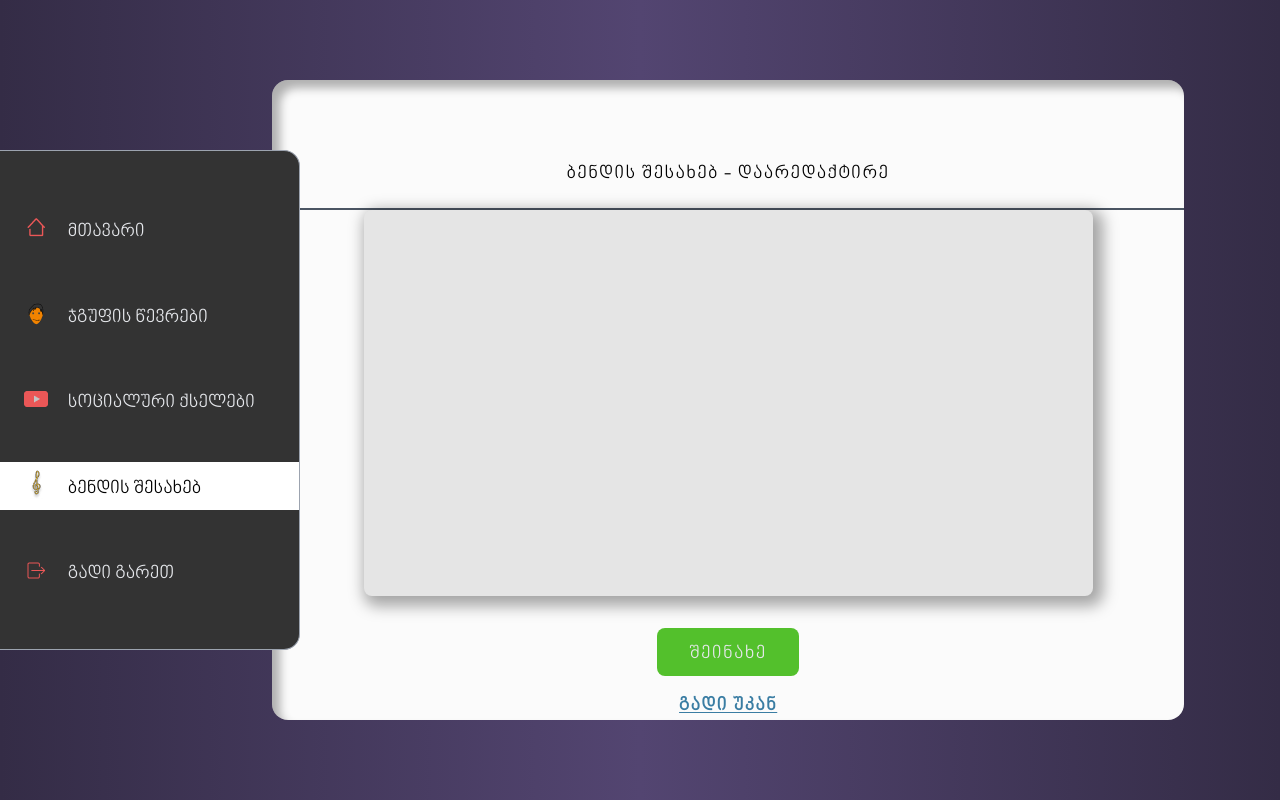
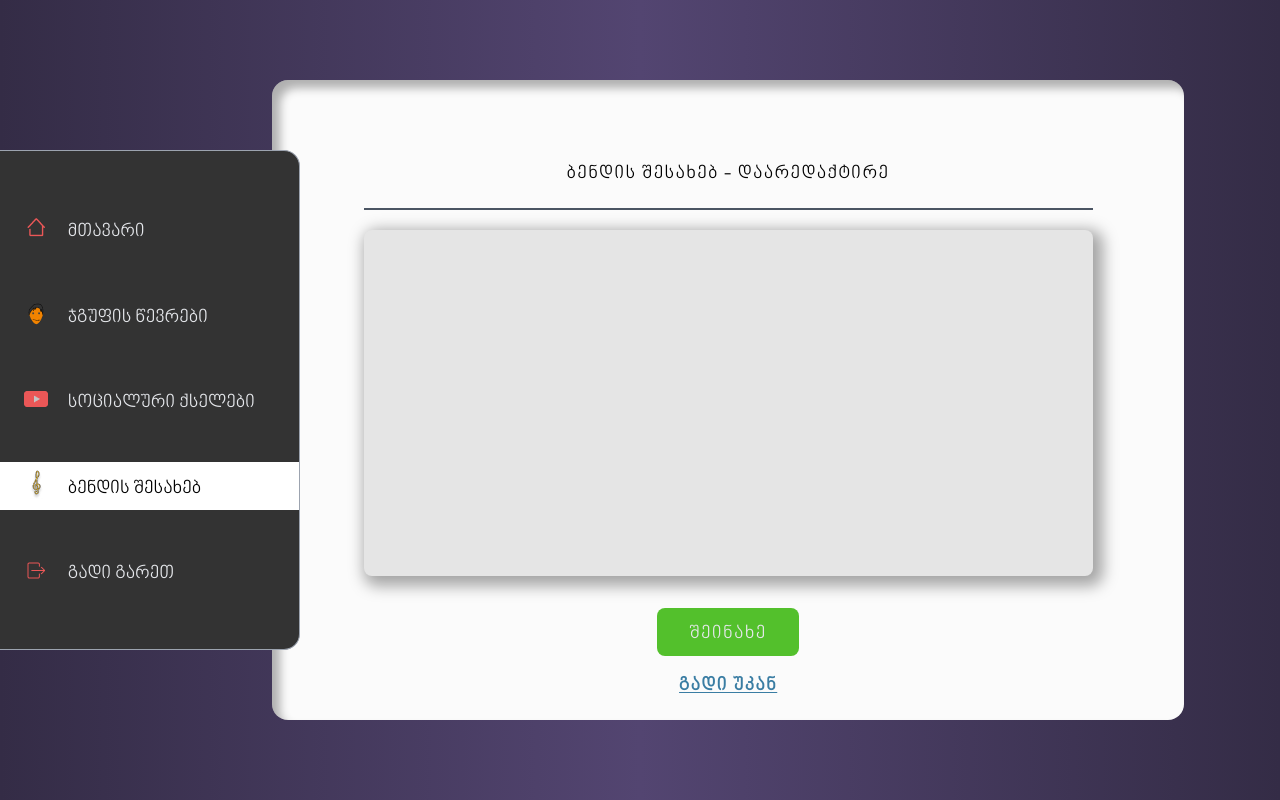
Before and after one commit to ibotchori/folk-soul, a React (Create React App) app: page /band-info/edit in a window 1280 px wide. Built offline with nearby package versions, Linux system fonts and the light colour scheme.

Commit message:
style: correct style on BandInfoEdit page

```diff
--- a/src/pages/BandInfoEdit/BandInfoEdit.tsx
+++ b/src/pages/BandInfoEdit/BandInfoEdit.tsx
@@ -9,16 +9,16 @@ const BandInfoEdit = (props: Props) => {
       {/* Content */}
       <div className='w-[77%]  h-[70vh] md:h-[80vh]  bg-[#FBFBFB] rounded-2xl flex flex-col justify-between items-center shadow-[inset_8px_8px_10px_0_rgba(0,0,0,0.3)]'>
         {/* Title */}
-        <Title
-          className='pt-20 text-lg pb- !w-full'
-          text='ბენდის შესახებ - დაარედაქტირე'
-        />
-
-        <div className=' w-[80%] mb-8  h-[460px] bg-[#E5E5E5] rounded-lg shadow-[5px_5px_15px_5px_rgba(0,0,0,0.35)]'>
-          {' '}
+        <div className=' w-[80%] '>
+          <Title
+            className='pt-20 text-lg pb- !w-full'
+            text='ბენდის შესახებ - დაარედაქტირე'
+          />
         </div>
 
-        <div className=' flex flex-col items-center justify-center pb-'>
+        <div className=' w-[80%] mb-8 mt-5 h-[460px] bg-[#E5E5E5] rounded-lg shadow-[5px_5px_15px_5px_rgba(0,0,0,0.35)]'></div>
+
+        <div className=' flex flex-col items-center justify-center pb-5'>
           <Button text='შეინახე' className='bg-[#53C02C] h-10 mb-4 px-12' />
           <LinkButton text='გადი უკან' path={'/band-info'} />
         </div>
```
